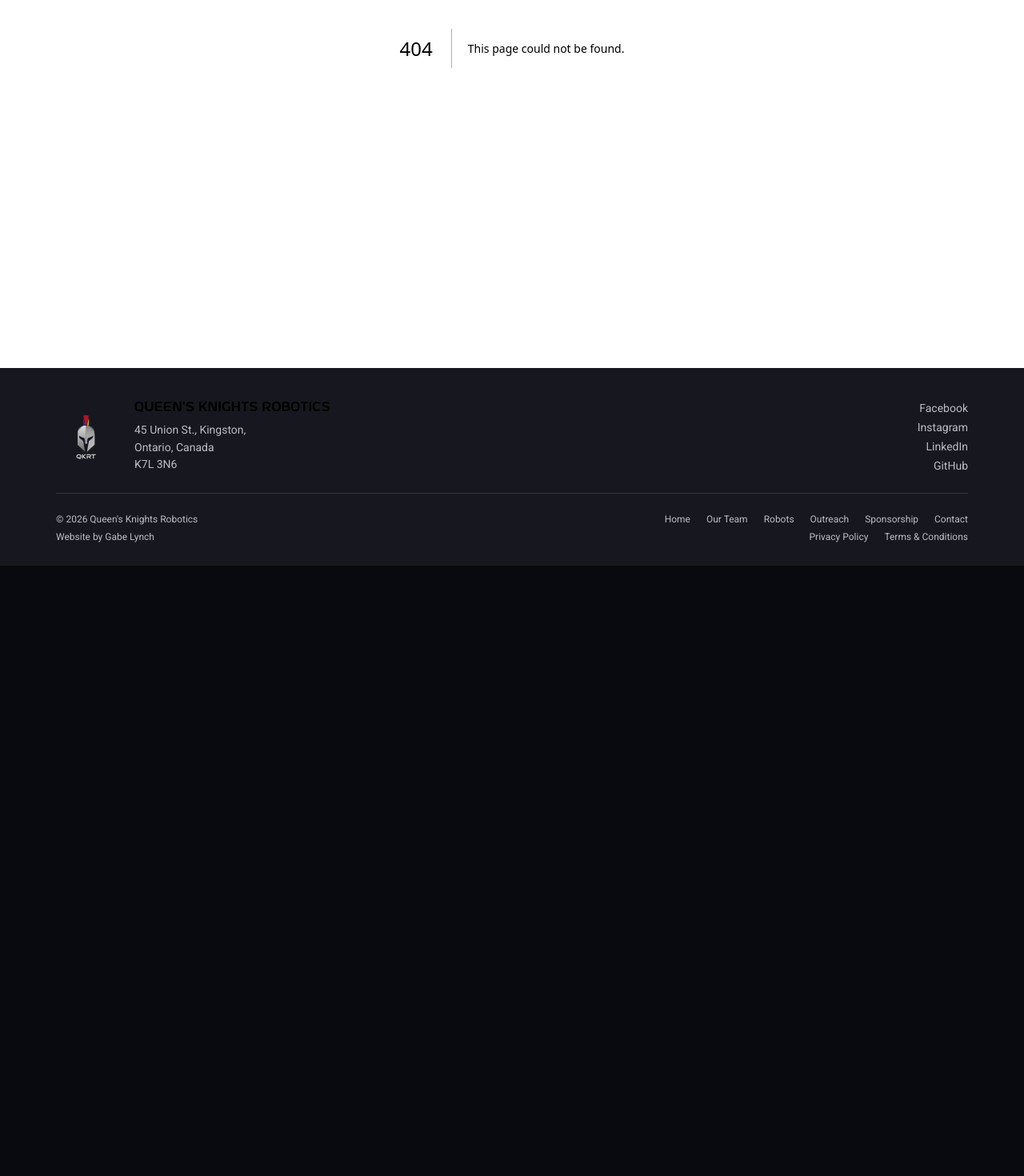
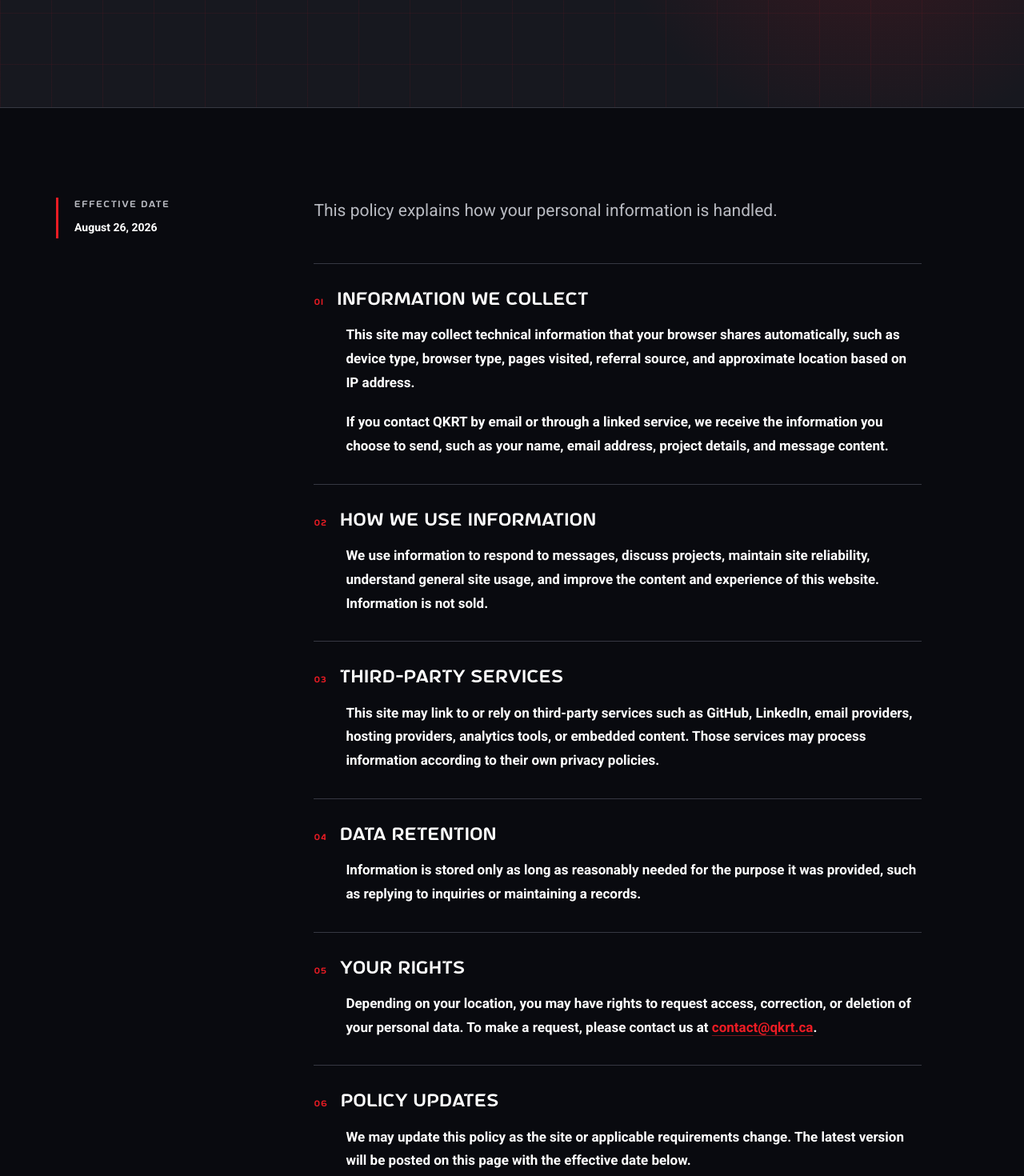
Before and after one commit to Gabe3L/qkrt.ca, a Next.js app: page /privacy in a window 1280 px wide. Before the commit this address had no page. Shown: the part 340-1810 px from the top of the page at 80% size. Before the commit the page ends 1047 px from the top, so only its background shows below. Built offline with nearby package versions, Linux system fonts and the light colour scheme.

Commit message:
Added ToS and Privacy Policy

```diff
--- a/app/components/Footer.tsx
+++ b/app/components/Footer.tsx
@@ -83,7 +83,7 @@
           </div>
           <div className="flex flex-wrap justify-end gap-x-5 gap-y-1.5 text-xs text-qk-muted max-[560px]:justify-start">
             <Link className={footerLinkClass} href="/privacy">Privacy Policy</Link>
-            <Link className={footerLinkClass} href="/terms">Terms &amp; Conditions</Link>
+            <Link className={footerLinkClass} href="/terms">Terms of Service</Link>
           </div>
         </nav>
       </div>
--- /dev/null
+++ b/app/components/LegalPage.tsx
@@ -0,0 +1,73 @@
+import type { ReactNode } from "react";
+import { heading, siteContainer } from "../tailwind";
+
+type LegalSection = {
+  title: string;
+  content: ReactNode;
+};
+
+type LegalPageProps = {
+  title: string;
+  description: string;
+  sections: LegalSection[];
+};
+
+const effectiveDate = "August 26, 2026";
+
+export function LegalPage({ title, description, sections }: LegalPageProps) {
+  return (
+    <main className="bg-qk-base pt-25 max-[820px]:pt-21.5">
+      <header className="relative isolate overflow-hidden border-b border-qk-border bg-qk-surface">
+        <div
+          className="absolute inset-0 -z-10 bg-[linear-gradient(90deg,rgb(237_28_36/7%)_1px,transparent_1px),linear-gradient(rgb(237_28_36/7%)_1px,transparent_1px),radial-gradient(circle_at_85%_20%,rgb(237_28_36/18%),transparent_30%)] bg-size-[64px_64px,64px_64px,auto]"
+          aria-hidden="true"
+        />
+        <div className={`${siteContainer} py-[clamp(72px,10vw,124px)]`}>
+          <p className="mb-5 flex items-center gap-3 font-brand text-xs tracking-[.16em] text-qk-red uppercase before:h-0.75 before:w-8 before:bg-qk-red before:content-['']">
+            Legal
+          </p>
+          <h1
+            className={`${heading} max-w-225 text-[clamp(44px,7vw,82px)] tracking-[-.02em] text-balance`}
+          >
+            {title}
+          </h1>
+        </div>
+      </header>
+
+      <article className={`${siteContainer} grid grid-cols-[220px_minmax(0,760px)] gap-[clamp(48px,8vw,112px)] py-[clamp(64px,9vw,112px)] max-[760px]:grid-cols-1 max-[760px]:gap-10`}>
+        <aside className="self-start border-l-3 border-qk-red pl-5 max-[760px]:max-w-90">
+          <p className="mb-1.5 font-brand text-[11px] tracking-[.14em] text-qk-muted uppercase">
+            Effective date
+          </p>
+          <time className="text-sm font-bold text-white" dateTime="2026-08-26">
+            {effectiveDate}
+          </time>
+        </aside>
+
+        <div>
+          <p className="mb-12 text-[clamp(18px,2vw,21px)] leading-[1.6] text-qk-muted">
+            {description}
+          </p>
+
+          <div className="divide-y divide-qk-border border-y border-qk-border">
+            {sections.map((section, index) => (
+              <section className="py-8" key={section.title}>
+                <div className="mb-4 flex items-baseline gap-4">
+                  <span className="font-brand text-[10px] tracking-[.12em] text-qk-red" aria-hidden="true">
+                    {String(index + 1).padStart(2, "0")}
+                  </span>
+                  <h2 className="font-brand text-[clamp(17px,2vw,21px)] leading-[1.25] tracking-[.02em] uppercase">
+                    {section.title}
+                  </h2>
+                </div>
+                <div className="pl-10 text-[17px] leading-[1.75] text-qk-muted max-[560px]:pl-0">
+                  {section.content}
+                </div>
+              </section>
+            ))}
+          </div>
+        </div>
+      </article>
+    </main>
+  );
+}
--- /dev/null
+++ b/app/privacy/page.tsx
@@ -0,0 +1,106 @@
+import type { Metadata } from "next";
+import { LegalPage } from "../components/LegalPage";
+
+export const metadata: Metadata = {
+  title: "Privacy Policy",
+  description: "How Queen's Knights Robotics handles personal information.",
+};
+
+const sections = [
+  {
+    title: "Information We Collect",
+    content: (
+      <div className="space-y-5">
+        <p>
+          <strong className="font-bold text-white">
+            This site may collect technical information that your browser shares
+            automatically, such as device type, browser type, pages visited,
+            referral source, and approximate location based on IP address.
+          </strong>
+        </p>
+        <p>
+          <strong className="font-bold text-white">
+            If you contact QKRT by email or through a linked service, we receive
+            the information you choose to send, such as your name, email address,
+            project details, and message content.
+          </strong>
+        </p>
+      </div>
+    ),
+  },
+  {
+    title: "How We Use Information",
+    content: (
+      <p>
+        <strong className="font-bold text-white">
+          We use information to respond to messages, discuss projects, maintain
+          site reliability, understand general site usage, and improve the
+          content and experience of this website. Information is not sold.
+        </strong>
+      </p>
+    ),
+  },
+  {
+    title: "Third-Party Services",
+    content: (
+      <p>
+        <strong className="font-bold text-white">
+          This site may link to or rely on third-party services such as GitHub,
+          LinkedIn, email providers, hosting providers, analytics tools, or
+          embedded content. Those services may process information according to
+          their own privacy policies.
+        </strong>
+      </p>
+    ),
+  },
+  {
+    title: "Data Retention",
+    content: (
+      <p>
+        <strong className="font-bold text-white">
+          Information is stored only as long as reasonably needed for the purpose
+          it was provided, such as replying to inquiries or maintaining a
+          records.
+        </strong>
+      </p>
+    ),
+  },
+  {
+    title: "Your Rights",
+    content: (
+      <p>
+        <strong className="font-bold text-white">
+          Depending on your location, you may have rights to request access,
+          correction, or deletion of your personal data. To make a request,
+          please contact us at{" "}
+          <a className="text-qk-red underline decoration-qk-red/50 underline-offset-4 transition-colors hover:text-white" href="mailto:contact@qkrt.ca">
+            contact@qkrt.ca
+          </a>
+          .
+        </strong>
+      </p>
+    ),
+  },
+  {
+    title: "Policy Updates",
+    content: (
+      <p>
+        <strong className="font-bold text-white">
+          We may update this policy as the site or applicable requirements
+          change. The latest version will be posted on this page with the
+          effective date below.
+        </strong>
+      </p>
+    ),
+  },
+];
+
+export default function PrivacyPage() {
+  return (
+    <LegalPage
+      title="Privacy Policy"
+      description="This policy explains how your personal information is handled."
+      sections={sections}
+    />
+  );
+}
--- a/app/sitemap.ts
+++ b/app/sitemap.ts
@@ -36,5 +36,15 @@
       changeFrequency: "yearly",
       priority: 0.5,
     },
+    {
+      url: `${siteUrl}/privacy/`,
+      changeFrequency: "yearly",
+      priority: 0.3,
+    },
+    {
+      url: `${siteUrl}/terms/`,
+      changeFrequency: "yearly",
+      priority: 0.3,
+    },
   ];
 }
--- /dev/null
+++ b/app/terms/page.tsx
@@ -0,0 +1,54 @@
+import type { Metadata } from "next";
+import { LegalPage } from "../components/LegalPage";
+
+export const metadata: Metadata = {
+  title: "Terms of Service",
+  description: "Terms governing use of the Queen's Knights Robotics website and services.",
+};
+
+const sections = [
+  {
+    title: "Acceptance of Terms",
+    content: (
+      <p>
+        <strong className="font-bold text-white">
+          By accessing or using this site, you agree to these terms. If you do
+          not agree, please do not use the website.
+        </strong>
+      </p>
+    ),
+  },
+  {
+    title: "Limitation of Liability",
+    content: (
+      <p>
+        <strong className="font-bold text-white">
+          To the maximum extent permitted by law, we are not liable for indirect,
+          incidental, or consequential damages arising from use of the site or
+          services.
+        </strong>
+      </p>
+    ),
+  },
+  {
+    title: "Changes to Terms",
+    content: (
+      <p>
+        <strong className="font-bold text-white">
+          Terms may update periodically. Continued use of the site after updates
+          indicates acceptance of the revised terms.
+        </strong>
+      </p>
+    ),
+  },
+];
+
+export default function TermsPage() {
+  return (
+    <LegalPage
+      title="Terms of Service"
+      description="These terms govern your use of our website and services."
+      sections={sections}
+    />
+  );
+}
```
